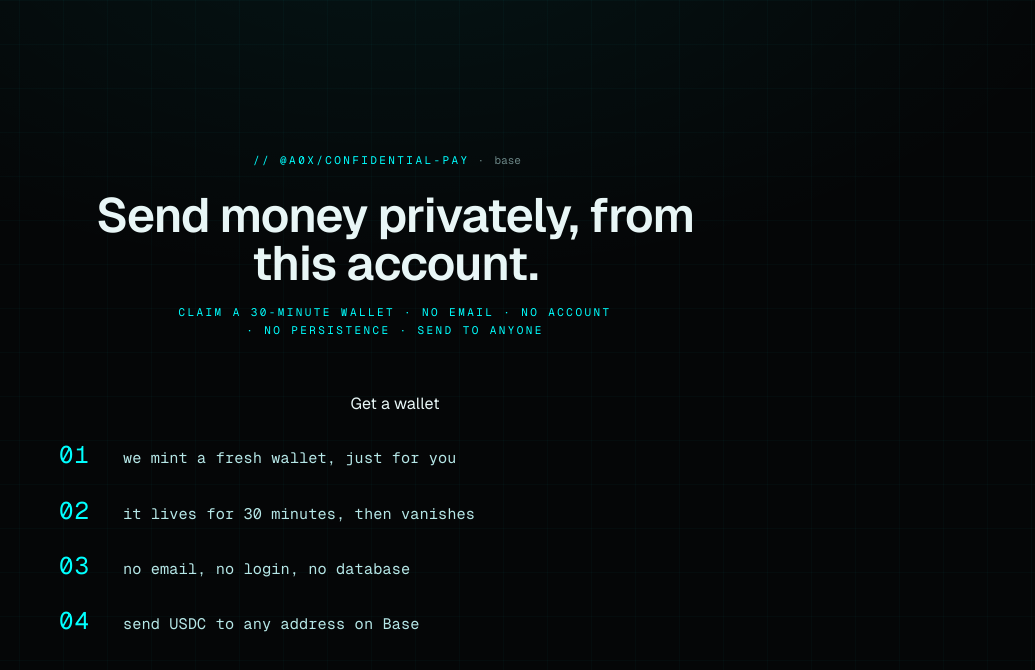
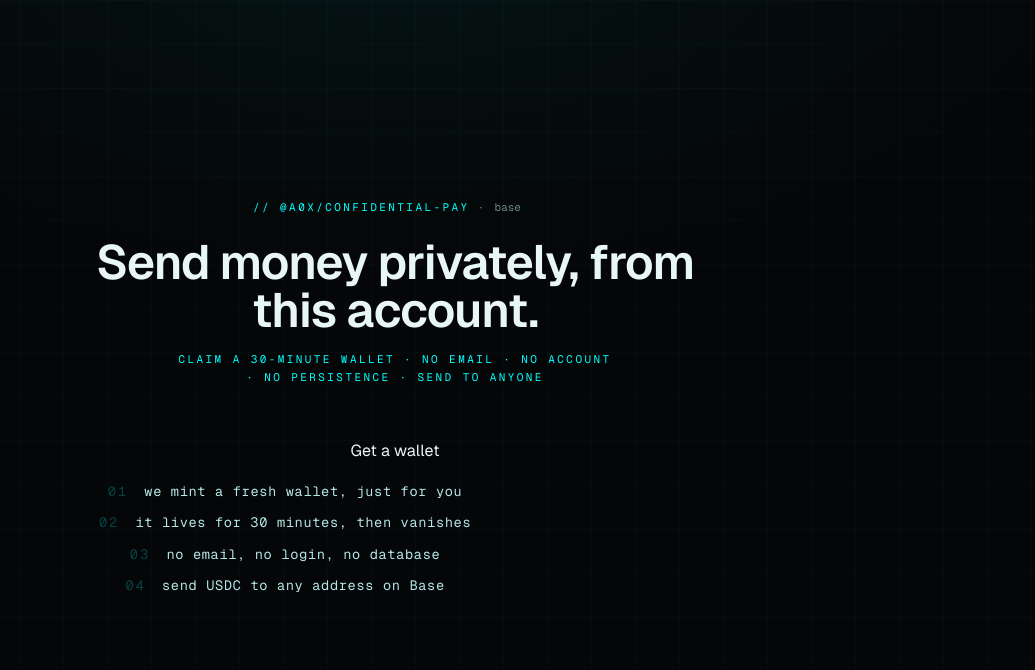
Before and after one commit to a0x-co/a0x-confidential-pay, a Next.js app in the folder apps/demo/: page / in a window 1280 px wide. Shown: the top 670 px of the page, without its empty margins (245-1280 px from the left). Built offline with nearby package versions, Linux system fonts and the light colour scheme.

Commit message:
style: delicate centered how-it-works steps

```diff
--- a/apps/demo/app/globals.css
+++ b/apps/demo/app/globals.css
@@ -113,24 +113,26 @@ a {
   list-style: none;
   padding: 0;
   margin: 0;
+  text-align: center;
 }
 .cpay-step {
   display: flex;
   align-items: baseline;
-  gap: 1.5rem;
-  padding: 0.6rem 0;
+  justify-content: center;
+  gap: 0.75rem;
+  padding: 0.35rem 0;
   font-family: var(--font-geist-mono), ui-monospace, monospace;
+  font-size: 0.85rem;
+  letter-spacing: 0.05em;
+  color: #b6e7e7;
 }
 .cpay-step-num {
-  font-size: 1.5rem;
-  color: var(--accent);
+  color: var(--accent-dim);
   font-variant-numeric: tabular-nums;
-  letter-spacing: 0.05em;
-  flex-shrink: 0;
-  min-width: 2.5rem;
+  letter-spacing: 0.15em;
+  opacity: 0.7;
+  min-width: 1.8rem;
 }
 .cpay-step-desc {
   color: #b6e7e7;
-  font-size: 0.95rem;
-  letter-spacing: 0.01em;
 }
```
